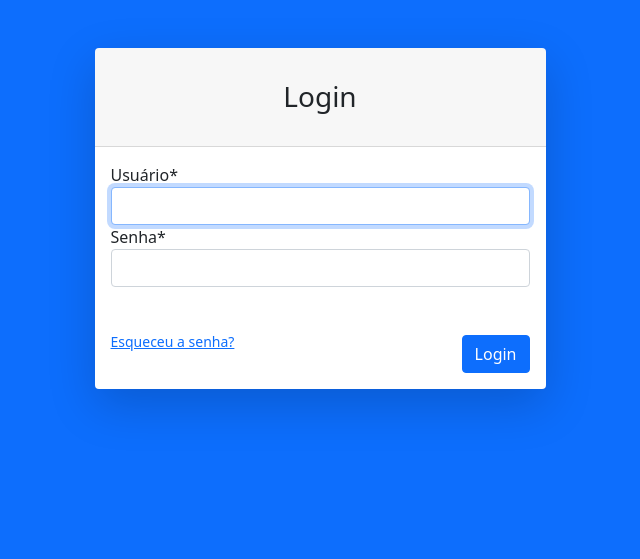
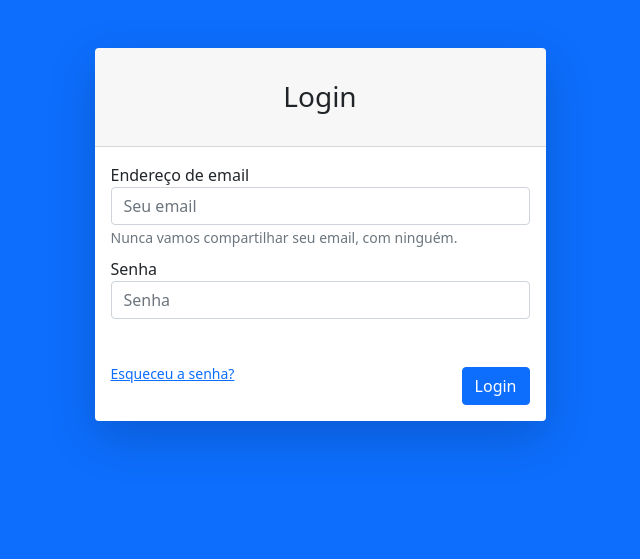
Before and after one commit to thiagoa-lima/Sistema_Imobiliario, a Django app: page /login/ in a window 1280 px wide. Shown: the top 559 px of the page, without its empty margins (320-960 px from the left). Run offline with Django 4.2, Linux system fonts and the light colour scheme; some libraries are stand-ins or nearby versions.

Commit message:
DEV: Autenticação do sistema pelo email

```diff
--- a/apps/contratos/views.py
+++ b/apps/contratos/views.py
@@ -2,6 +2,7 @@ from django.shortcuts import render
 from django.urls import reverse_lazy
 from .models import *
 from django.contrib.auth.mixins import LoginRequiredMixin
+from django.contrib.auth.decorators import login_required
 from django.views.generic.edit import CreateView, DeleteView, UpdateView
 from django.views.generic.list import ListView
 from . import forms
@@ -9,6 +10,8 @@ import datetime
 from dateutil.relativedelta import relativedelta
 from django.utils.dateparse import parse_date
 
+
+@login_required(login_url='login')
 def detalhar_e_gerar_parcelas(request, pk):
     context = {}
     contratos = Aluguel.objects.filter(id=pk)
--- a/apps/usuarios/forms.py
+++ b/apps/usuarios/forms.py
@@ -15,7 +15,7 @@ class UsuariosForm(UserCreationForm):
 
     class Meta:
         model = User
-        fields = ['first_name', 'last_name', 'username', 'email',]
+        fields = ['first_name', 'last_name', 'email',]
 
     # função criada para incluir o verbose name
     def __init__(self, *args, **kwargs):
@@ -27,7 +27,7 @@ class UsuariosForm(UserCreationForm):
     def clean_email(self):
         valida_email = self.cleaned_data['email']
         if User.objects.filter(email=valida_email).exists():
-            raise ValidationError("Esse email já está cadastro no nosso sistema")
+            raise ValidationError("Esse email já está cadastrado no nosso sistema")
         return valida_email
 
 class Usuarios_Update_Form(UserChangeForm):
@@ -38,7 +38,7 @@ class Usuarios_Update_Form(UserChangeForm):
 
     class Meta:
         model = User
-        fields = ['first_name', 'last_name', 'username', 'email', ]
+        fields = ['first_name', 'last_name', 'email', ]
 
     # função criada para incluir o verbose name
     def __init__(self, *args, **kwargs):
--- a/apps/usuarios/urls.py
+++ b/apps/usuarios/urls.py
@@ -1,9 +1,11 @@
 from django.urls import path
 from django.contrib.auth import views as auth_views
 from .views import *
+from . import views
 
 urlpatterns = [
-    path('login/', auth_views.LoginView.as_view(template_name = 'usuarios/login.html'), name='login'),
+    path('login/', views.user_login, name='login'),
+    # path('login/', auth_views.LoginView.as_view(template_name = 'usuarios/login.html'), name='login'),
     path('logout/', auth_views.LogoutView.as_view(), name='logout'),
 
     path('usuarios/', Usuarios_List.as_view(), name='usuarios-listar'),
--- a/apps/usuarios/views.py
+++ b/apps/usuarios/views.py
@@ -1,14 +1,15 @@
 from django.views.generic.edit import CreateView, UpdateView, DeleteView
 from django.contrib.auth.models import User, Group
 from django.views.generic.list import ListView # usada para fazer listas
-
-# importa as classes do forms.py
+from django.contrib.auth.decorators import login_required
+from django.contrib.auth import authenticate, login, logout
+from django.shortcuts import render, redirect
 from .forms import UsuariosForm, Usuarios_Update_Form
 
 # importa o reverse_lazy para direcionar qual url quer ir
 from django.urls import reverse_lazy
 
-# CONTROLE DE LOGIN e USÁRIOS
+# CONTROLE DE LOGIN e USUÁRIOS
 from django.contrib.auth.mixins import LoginRequiredMixin
 
 # importa o grupo
@@ -72,3 +73,17 @@ class Usuarios_List(LoginRequiredMixin, ListView):
     login_url = reverse_lazy('login')
     model = User
     template_name = 'usuarios/lista.html'
+
+def user_login(request):
+    template_name = 'usuarios/login.html'
+    if request.method == 'POST':
+        username = request.POST['email']
+        password = request.POST['password']
+        user = authenticate(request, username=username, password=password)
+        if user is not None:
+            login(request, user)
+            return redirect('index')
+        else:
+            print('deu caca')
+
+    return render(request, template_name, {})
--- a/templates/base.html
+++ b/templates/base.html
@@ -61,14 +61,14 @@
 
                 <ul class="dropdown-menu dropdown-menu-end" aria-labelledby="navbarDropdown">
                     <li>
-                        <a class="dropdown-item" href="#!">
+                        <a class="dropdown-item" href="#">
                             <i class="fa fa-user" aria-hidden="True"></i>
                             Meus dados
                         </a>
                     </li>
 
                     <li>
-                        <a class="dropdown-item" href="{% url 'logout' %}">
+                        <a class="dropdown-item" href="#">
                             <i class="fa fa-lock" aria-hidden="True"></i>
                             Atividades
                         </a>
--- a/templates/cadastros/clientes/form_PJ.html
+++ b/templates/cadastros/clientes/form_PJ.html
@@ -97,7 +97,6 @@
                             <div class="form-group col-md-6 mb-2">
                                 {{ form.email|as_crispy_field }}
                             </div>
-
                             <div class="form-group col-md-4 mb-2">
                                 {{ form.telefone|as_crispy_field }}
                             </div>
--- a/templates/usuarios/login.html
+++ b/templates/usuarios/login.html
@@ -4,6 +4,7 @@
 
 <!DOCTYPE html>
 <html lang="pr-br">
+
 <head>
     <meta charset="utf-8" />
     <meta http-equiv="X-UA-Compatible" content="IE=edge" />
@@ -17,6 +18,7 @@
 
     <script src="https://use.fontawesome.com/releases/v6.1.0/js/all.js" crossorigin="anonymous"></script>
 </head>
+
 <body class="bg-primary">
     <div id="layoutAuthentication">
         <div id="layoutAuthentication_content">
@@ -33,18 +35,26 @@
                                     </h3>
                                     <hr>
                                     <p class="text-center my-2">
-                                            Houve algum problema no processamento da ação desejada ou você não tem a devida permissão.
+                                        Houve algum problema no processamento da ação desejada ou você não tem a devida
+                                        permissão.
                                     </p>
                                 </div>
                                 {% else %}
-                                    <div class="card-header"><h3 class="text-center font-weight-light my-4">Login</h3></div>
+                                <div class="card-header">
+                                    <h3 class="text-center font-weight-light my-4">Login</h3>
+                                </div>
                                 <div class="card-body">
                                     <form action="" method="post">
-
                                         {% csrf_token %}
-
-                                                {{ form|crispy }}
-
+                                        <div class="form-group">
+                                            <label for="exampleInputEmail1">Endereço de email</label>
+                                            <input type="email" name="email" class="form-control" id="exampleInputEmail1" aria-describedby="emailHelp" placeholder="Seu email">
+                                            <small id="emailHelp" class="form-text text-muted">Nunca vamos compartilhar seu email, com ninguém.</small>
+                                        </div>
+                                        <div class="form-group mt-2">
+                                            <label for="exampleInputPassword1">Senha</label>
+                                            <input type="password" name="password" class="form-control" id="exampleInputPassword1" placeholder="Senha">
+                                        </div>
                                         <div class="d-flex align-items-center justify-content-between mt-4 mb-0">
                                             <a class="small" href="password.html">Esqueceu a senha?</a>
                                             <button type="submit" class="btn btn-primary mt-4">Login</button>
@@ -73,7 +83,9 @@
             </footer>
         </div>
     </div>
-        <script src="https://cdn.jsdelivr.net/npm/bootstrap@5.1.3/dist/js/bootstrap.bundle.min.js" crossorigin="anonymous"></script>
+    <script src="https://cdn.jsdelivr.net/npm/bootstrap@5.1.3/dist/js/bootstrap.bundle.min.js"
+        crossorigin="anonymous"></script>
     <script src={% static "js/scripts.js" %}></script>
 </body>
+
 </html>
```
Also changed, not shown: apps/usuarios/backends.py (added, +20 -0 lines), core/settings.py (+10 -7 lines), templates/usuarios/form-cadastrar.html (+3 -6 lines), templates/usuarios/form-editar.html (+3 -6 lines). Lines whose indentation alone changed are shown as unchanged.
